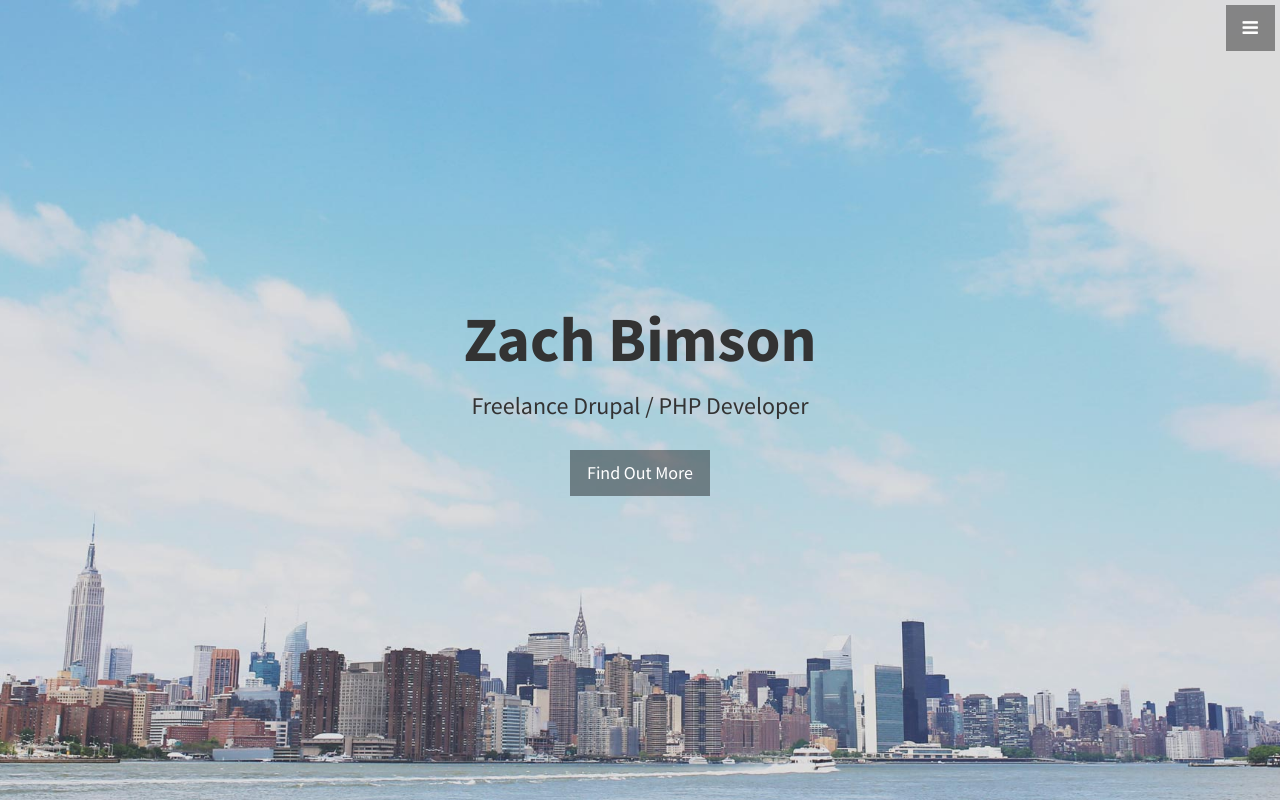
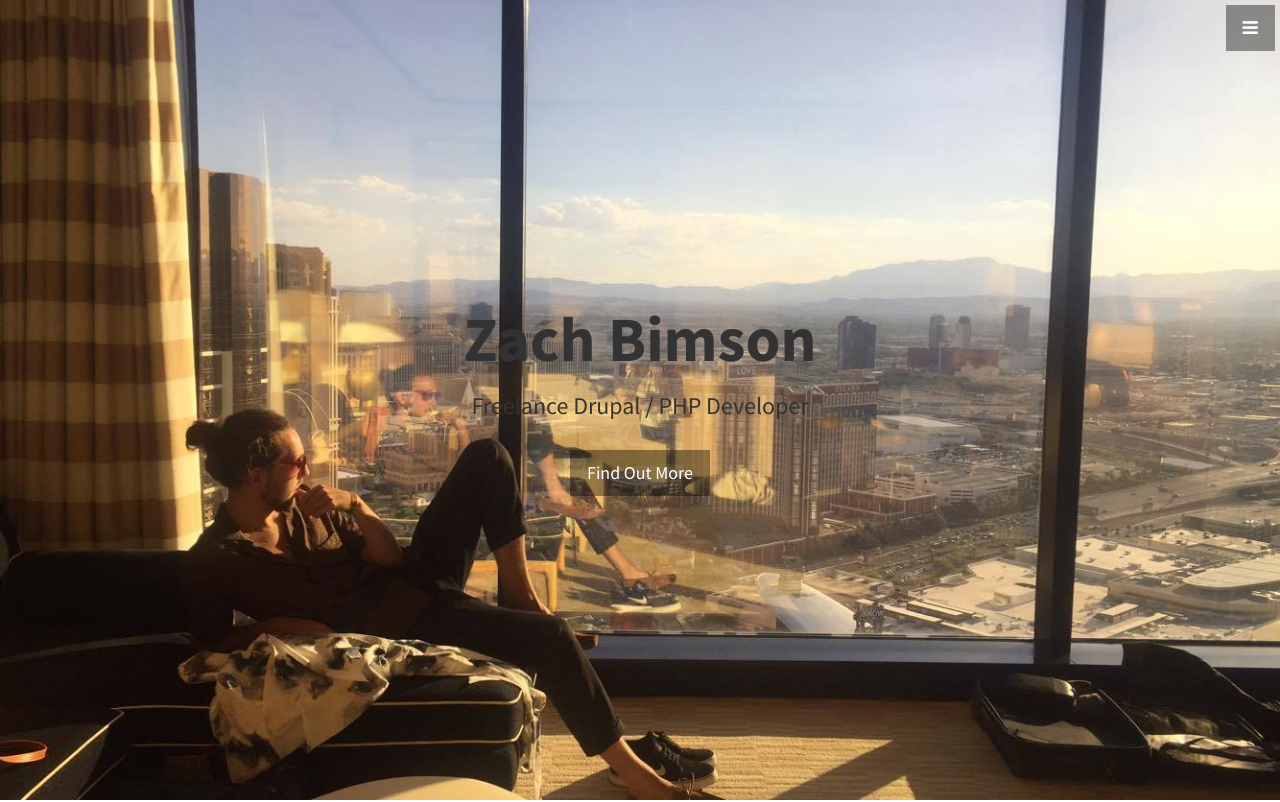
Before and after one commit to bimsonz/bimsonz.github.io, a plain HTML site: page index.html in a window 1280 px wide. Shown: the top 802 px of the page. Drawn offline with Linux system fonts and the light colour scheme.

Commit message:
Trial new bg

```diff
--- a/css/stylish-portfolio.css
+++ b/css/stylish-portfolio.css
@@ -155,7 +155,7 @@ hr.small {
     position: relative;
     width: 100%;
     height: 100%;
-    background: url(../img/bg.jpg) no-repeat center center scroll;
+    background: url(../img/bg-vegas.jpg) no-repeat center center scroll;
     -webkit-background-size: cover;
     -moz-background-size: cover;
     background-size: cover;
```
